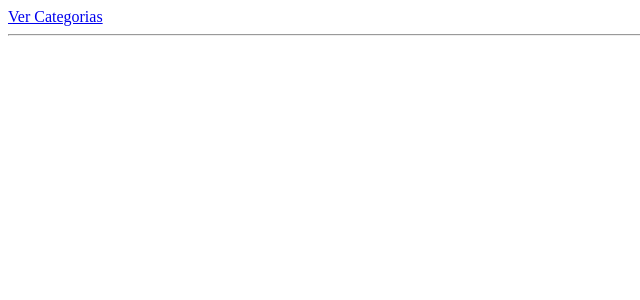
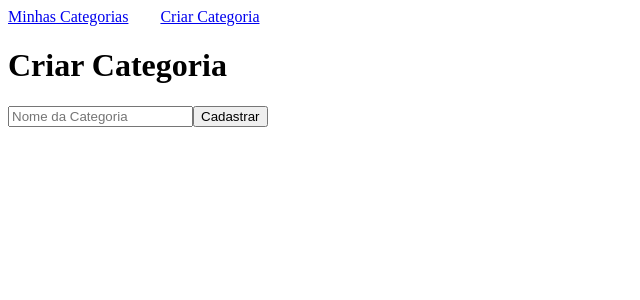
Before and after one commit to vgguerra/Finance-Tracker-FrontEnd, a React (Vite) app: page /criar-categoria in a window 1280 px wide. Before the commit this address had no page. Shown: the top 300 px of the page, without its empty margins (0-640 px from the left). Built offline with nearby package versions, Linux system fonts and the light colour scheme.

Commit message:
Iniciando a tela das categorias

```diff
--- a/src/App.jsx
+++ b/src/App.jsx
@@ -1,21 +1,9 @@
-import React from 'react';
-import { BrowserRouter as Router, Routes, Route, Link } from 'react-router-dom';
-import CategoriesPage from './pages/CategoriesPage';
+import React from "react";
+import { BrowserRouter as Router, Routes, Route, Link } from "react-router-dom";
+import CategoriesPage from "./pages/CategoriesPage";
 
 function App() {
-  return (
-    <Router>
-      <div>
-        <nav>
-          <Link to="/categorias">Ver Categorias</Link>
-        </nav>
-        <hr />
-        <Routes>
-          <Route path="/categorias" element={<CategoriesPage />} />
-        </Routes>
-      </div>
-    </Router>
-  );
+  return <div></div>;
 }
 
 export default App;
--- /dev/null
+++ b/src/components/CriarCategoria.jsx
@@ -0,0 +1,46 @@
+import axios from "axios";
+import React, { useState } from "react";
+
+
+function CriarCategoria() {
+  const [nomeCategoria, setNomeCategoria] = useState("");
+
+  const handleCadastrarCategoria = async () => {
+    const dataCategory = {
+      name: nomeCategoria,
+    };
+
+    const resp = await axios.post(
+      "http://localhost:8081/api/categories",
+      dataCategory
+    );
+
+    try {
+      if (resp.status === 201) {
+        alert("Categoria criada com sucesso!");
+        setNomeCategoria(""); // Limpa o campo de entrada
+      } else {
+        alert("Erro ao criar categoria.");
+      }
+    } catch (error) {
+      console.error("Erro ao criar categoria:", error);
+      alert("Erro ao criar categoria. Tente novamente.");
+    }
+  };
+  return (
+    <div>
+      <h1>Criar Categoria</h1>
+
+      <input
+        type="text"
+        placeholder="Nome da Categoria"
+        className="input"
+        value={nomeCategoria}
+        onChange={(e) => setNomeCategoria(e.target.value)}
+      />
+      <button onClick={handleCadastrarCategoria}>Cadastrar</button>
+    </div>
+  );
+}
+
+export default CriarCategoria;
--- /dev/null
+++ b/src/components/NavBar.jsx
@@ -0,0 +1,14 @@
+import React from "react";
+import { Link } from "react-router-dom";
+import "../styles/navbar.css";
+
+function NavBar() {
+  return (
+    <nav className="nav">
+      <Link to="/categorias">Minhas Categorias</Link>
+      <Link to="/criar-categoria">Criar Categoria</Link>
+    </nav>
+  );
+}
+
+export default NavBar;
--- a/src/main.jsx
+++ b/src/main.jsx
@@ -1,9 +1,15 @@
-import { StrictMode } from 'react'
-import { createRoot } from 'react-dom/client'
-import App from './App.jsx'
+import { StrictMode } from "react";
+import { createRoot } from "react-dom/client";
+import App from "./App.jsx";
+import { BrowserRouter, Route, Routes } from "react-router-dom";
+import Router from "./router/Router.jsx";
+import NavBar from "./components/NavBar.jsx";
 
-createRoot(document.getElementById('root')).render(
+createRoot(document.getElementById("root")).render(
   <StrictMode>
-    <App />
-  </StrictMode>,
-)
+    <BrowserRouter>
+      <NavBar />
+      <Router />
+    </BrowserRouter>
+  </StrictMode>
+);
--- a/src/pages/CategoriesPage.jsx
+++ b/src/pages/CategoriesPage.jsx
@@ -8,11 +8,10 @@ function CategoriesPage() {
   const [error, setError] = useState(null);
 
   useEffect(() => {
-    // Função assíncrona para buscar os dados
     const fetchCategories = async () => {
       try {
         const response = await getAllCategories();
-        setCategories(response.data); // O axios coloca os dados em response.data
+        setCategories(response.data);
       } catch (err) {
         setError('Não foi possível carregar as categorias.');
         console.error(err);
@@ -22,7 +21,7 @@ function CategoriesPage() {
     };
 
     fetchCategories();
-  }, []); // O array vazio [] garante que isso rode apenas uma vez
+  }, []);
 
   if (loading) {
     return <p>Carregando categorias...</p>;
--- /dev/null
+++ b/src/router/Router.jsx
@@ -0,0 +1,17 @@
+import React from "react";
+import { Routes, Route } from "react-router-dom";
+import App from "../App";
+import CategoriesPage from "../pages/CategoriesPage";
+import CriarCategoria from "../components/CriarCategoria";
+
+function Router() {
+  return (
+    <Routes>
+      <Route path="/categorias" element={<CategoriesPage />} />
+      <Route path="/criar-categoria" element={<CriarCategoria />} />
+      <Route path="/" element={<App />} />
+    </Routes>
+  );
+}
+
+export default Router;
--- /dev/null
+++ b/src/styles/navbar.css
@@ -0,0 +1,6 @@
+.nav{
+    display: flex;
+    flex-direction: row;
+    align-items: center;
+    gap: 2rem;
+}
```
Also changed, not shown: src/assets/style/App.css (deleted), src/assets/style/index.css (deleted).
